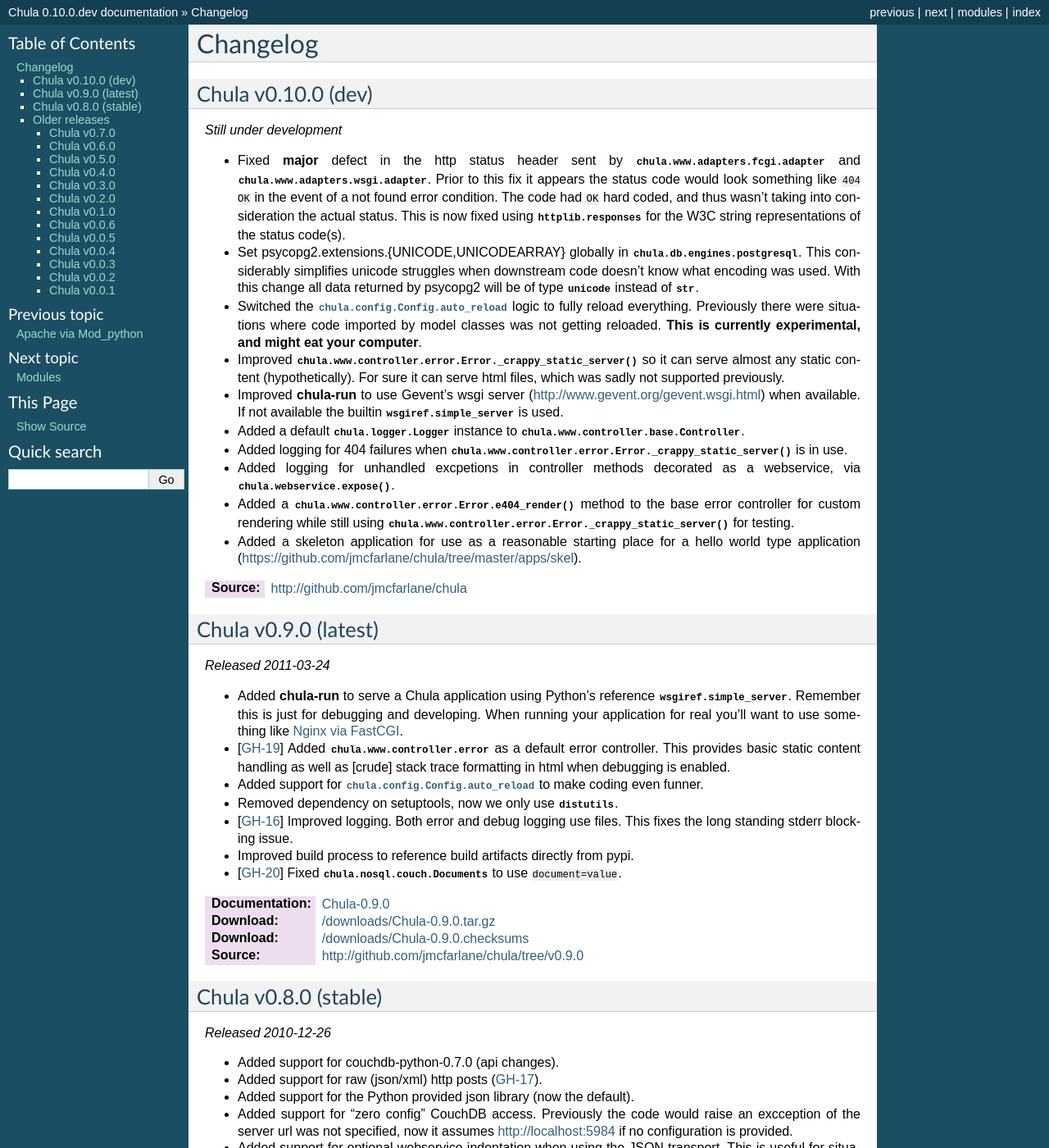
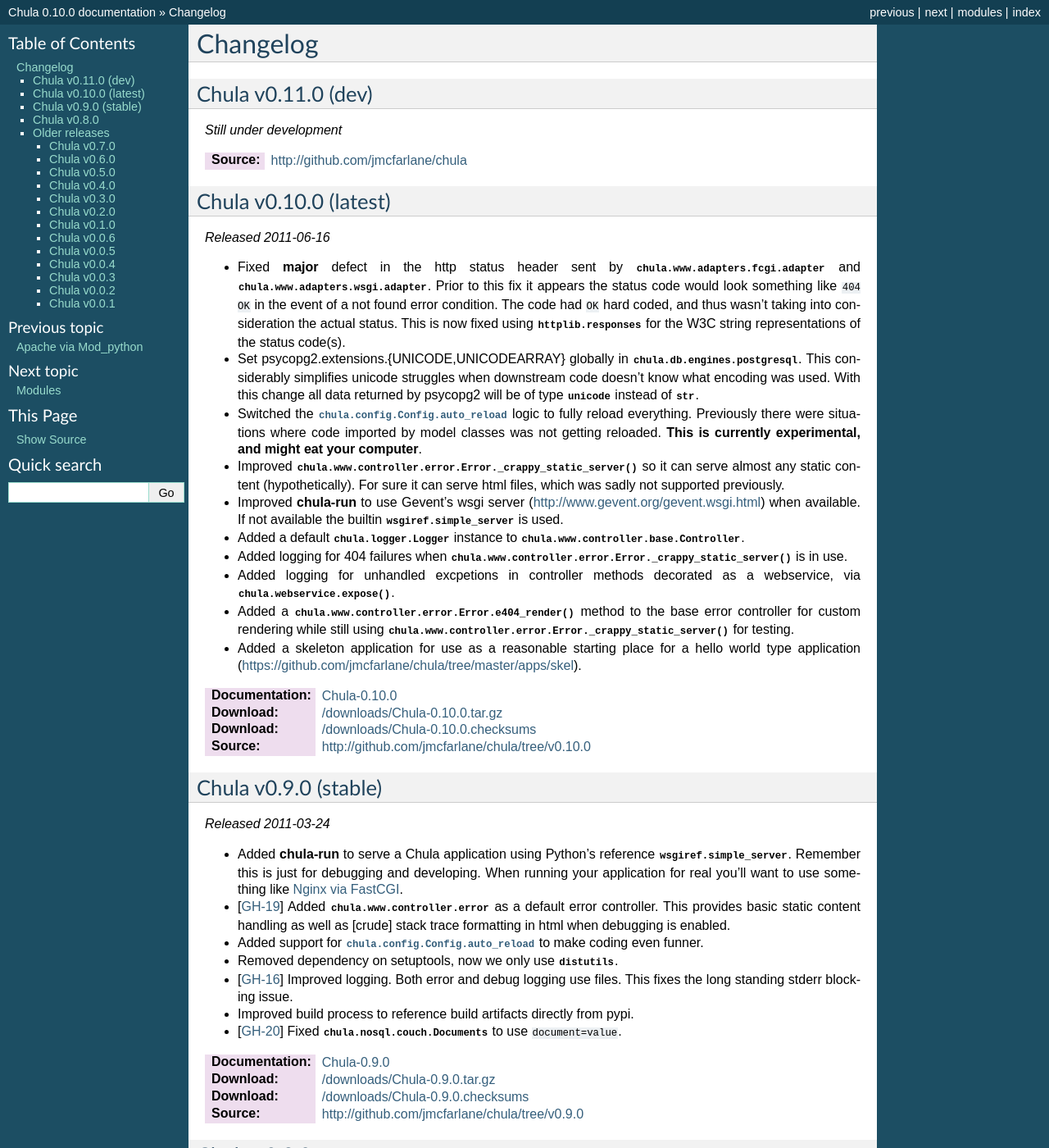
Before and after one commit to jmcfarlane/chula, a Sphinx documentation site: the page built from docs/changelog.rst, in a window 1280 px wide and 1400 px high. Shown: the whole window at 82% size. Built offline with Sphinx 7.4.7, drawn with Linux system fonts in a browser that asks for light colours; some of the changed text lies outside the part shown.

Commit message:
Release of 0.10.0

```diff
--- a/chula/__init__.py
+++ b/chula/__init__.py
@@ -5,7 +5,7 @@
 code generation.
 """
 
-__VERSION__ = '0.10.0.dev'
+__VERSION__ = '0.10.0'
 version = __VERSION__
 
 package_dir = 'chula'
--- a/docs/changelog.rst
+++ b/docs/changelog.rst
@@ -12,10 +12,17 @@
 
  :Source: http://github.com/jmcfarlane/chula
 
-Chula v0.10.0 (dev)
+Chula v0.11.0 (dev)
 +++++++++++++++++++
 
 *Still under development*
+
+:Source: http://github.com/jmcfarlane/chula
+
+Chula v0.10.0 (latest)
+++++++++++++++++++++++
+
+*Released 2011-06-16*
 
 - Fixed **major** defect in the http status header sent by
   :mod:`chula.www.adapters.fcgi.adapter` and
@@ -56,9 +63,12 @@
   place for a hello world type application
   (https://github.com/jmcfarlane/chula/tree/master/apps/skel).
 
-:Source: http://github.com/jmcfarlane/chula
+:Documentation: `Chula-0.10.0 </0.10.0/>`_
+:Download: `</downloads/Chula-0.10.0.tar.gz>`_
+:Download: `</downloads/Chula-0.10.0.checksums>`_
+:Source: http://github.com/jmcfarlane/chula/tree/v0.10.0
 
-Chula v0.9.0 (latest)
+Chula v0.9.0 (stable)
 +++++++++++++++++++++
 
 *Released 2011-03-24*
```
Also changed, not shown: other parts of docs/changelog.rst (+2 -2 lines).
